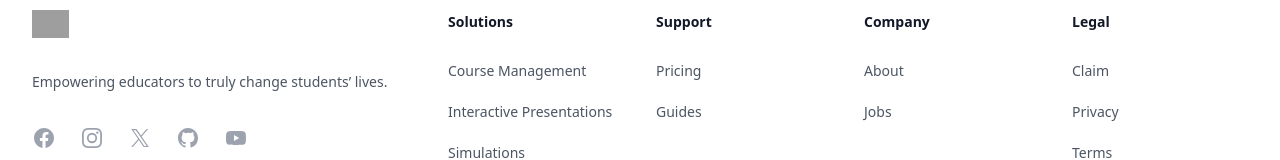
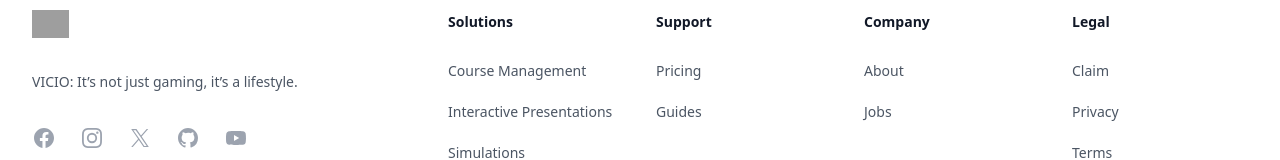
Before and after one commit to BryanCambar30/VicioSE, an Astro site: page / in a window 1280 px wide. Shown: the part 816-976 px from the top of the page. Built offline with nearby package versions, Linux system fonts and the light colour scheme; Astro itself is replaced by a stand-in of ours; grey boxes are pictures that could not be loaded.

Commit message:
'Footer'

```diff
--- a/src/components/Footer.astro
+++ b/src/components/Footer.astro
@@ -4,7 +4,7 @@
       <div class="xl:grid xl:grid-cols-3 xl:gap-8">
         <div class="space-y-8">
           <img class="h-7" src="https://tailwindui.com/img/logos/mark.svg?color=indigo&shade=600" alt="Company name">
-          <p class="text-sm leading-6 text-gray-600">Empowering educators to truly change students’ lives.</p>
+          <p class="text-sm leading-6 text-gray-600">VICIO: It’s not just gaming, it’s a lifestyle.</p>
           <div class="flex space-x-6">
             <a href="#" class="text-gray-400 hover:text-gray-500">
               <span class="sr-only">Facebook</span>
```
